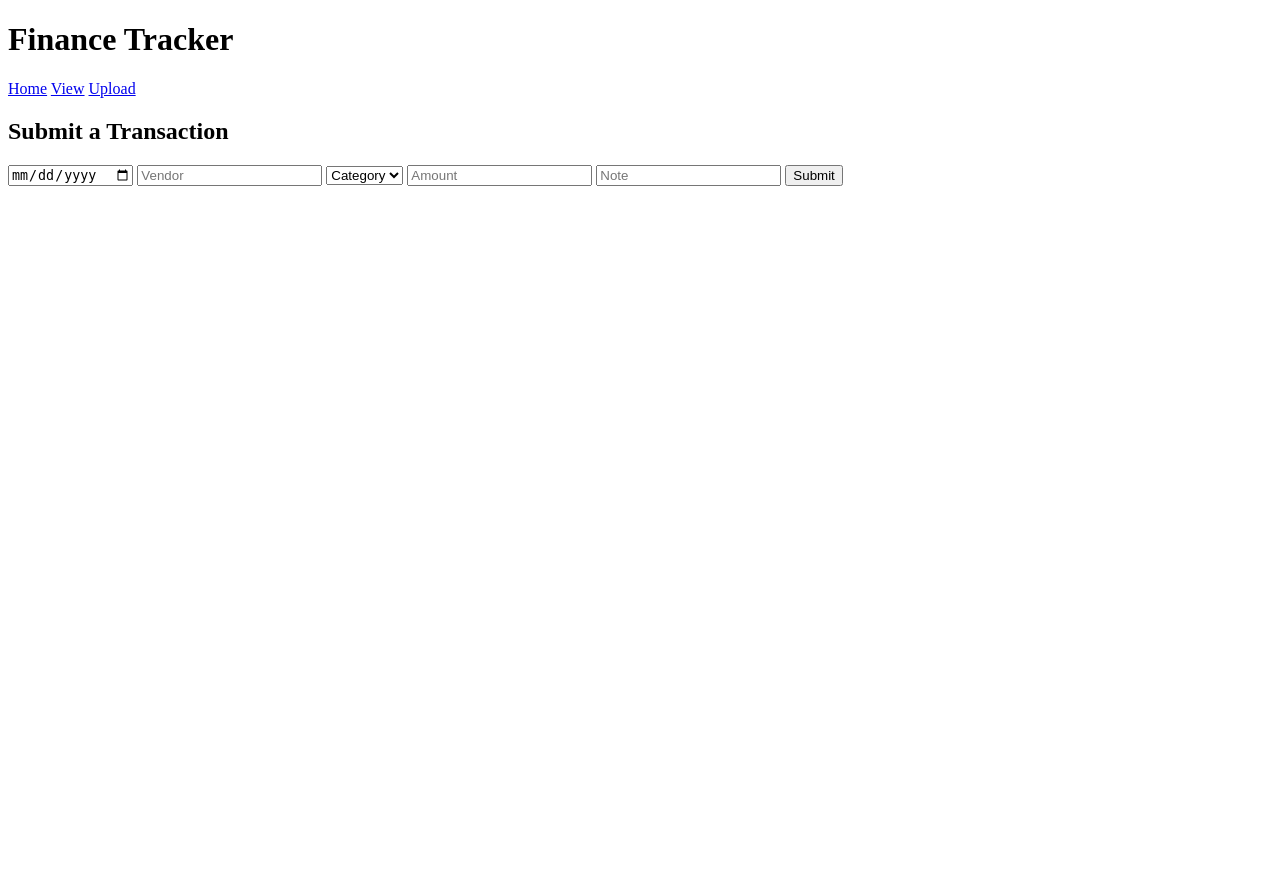
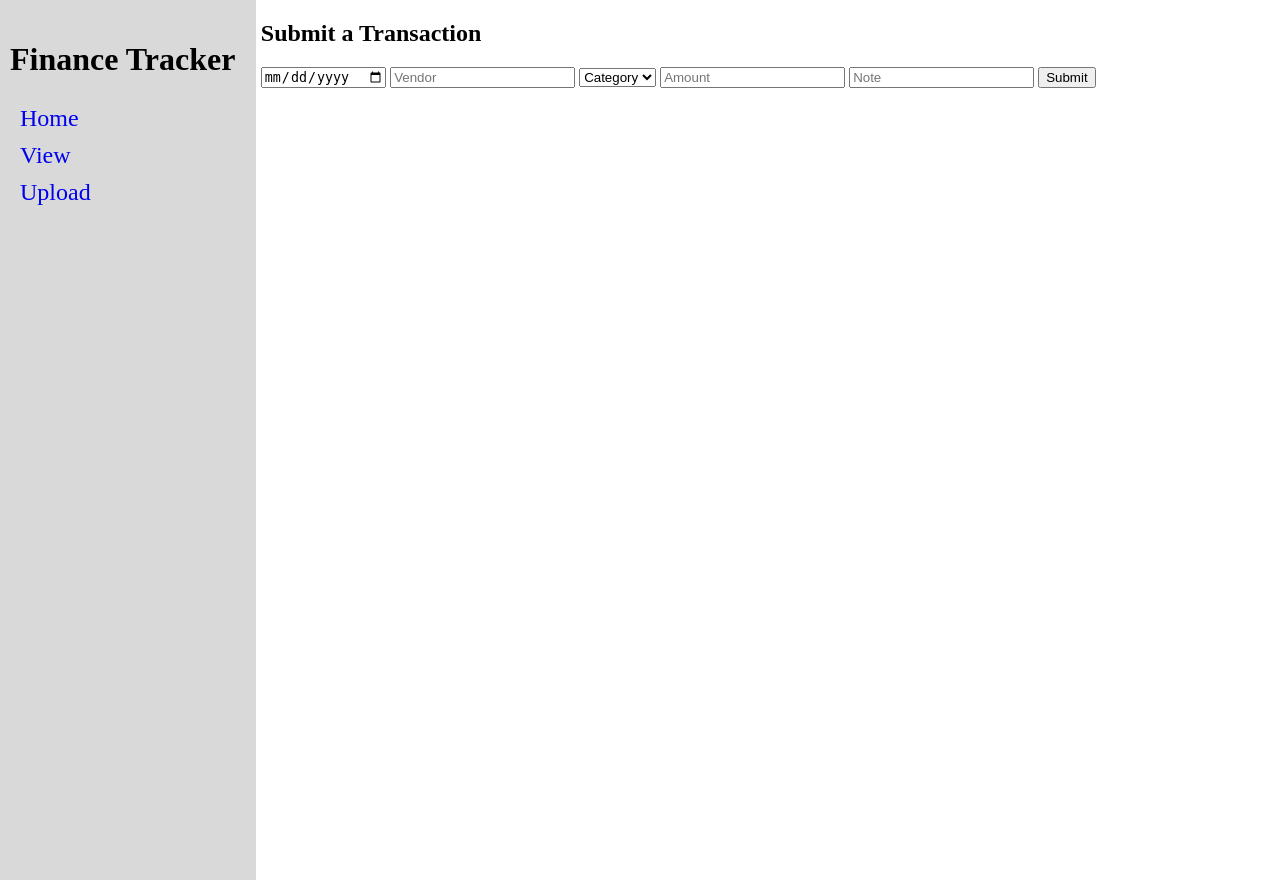
Before and after one commit to Lin-Ian/Finance-Tracker, a Flask app: page / in a window 1280 px wide. Run offline with Flask 3, Linux system fonts and the light colour scheme; data that the repository does not hold is empty; some libraries are stand-ins or nearby versions.

Commit message:
Add sidebar navigation

```diff
--- /dev/null
+++ b/static/css/template.css
@@ -0,0 +1,28 @@
+.sidenav {
+    height: 100%;
+    width: 20%;
+    min-width: 250px;
+    position: fixed;
+    z-index: 1;
+    top: 0;
+    left: 0;
+    background-color: #D9D9D9;
+    overflow-x: hidden;
+    padding-top: 20px;
+}
+
+.sidenav h1 {
+    font-size: 32px;
+    padding-left: 10px
+}
+
+.sidenav a {
+  padding: 5px 10px 5px 20px;
+  text-decoration: none;
+  font-size: 24px;
+  display: block;
+}
+
+.main {
+    margin-left: max(250px, 20%);
+}
--- a/templates/template.html
+++ b/templates/template.html
@@ -2,16 +2,23 @@
 <html lang="en">
 <head>
     <meta charset="UTF-8">
+    <link rel="stylesheet" href="{{ url_for('static', filename='css/template.css') }}">
     <title>Finance Tracker</title>
 </head>
 <body>
+
+    <div class="sidenav">
         <h1>Finance Tracker</h1>
 
         <a href="{{ url_for('home') }}">Home</a>
         <a href="{{ url_for('view') }}">View</a>
         <a href="{{ url_for('upload_transactions') }}">Upload</a>
+    </div>
 
+    <div class="main">
         {% block content %}
         {% endblock %}
+    </div>
+
 </body>
 </html>
```
Lines whose indentation alone changed are shown as unchanged.
